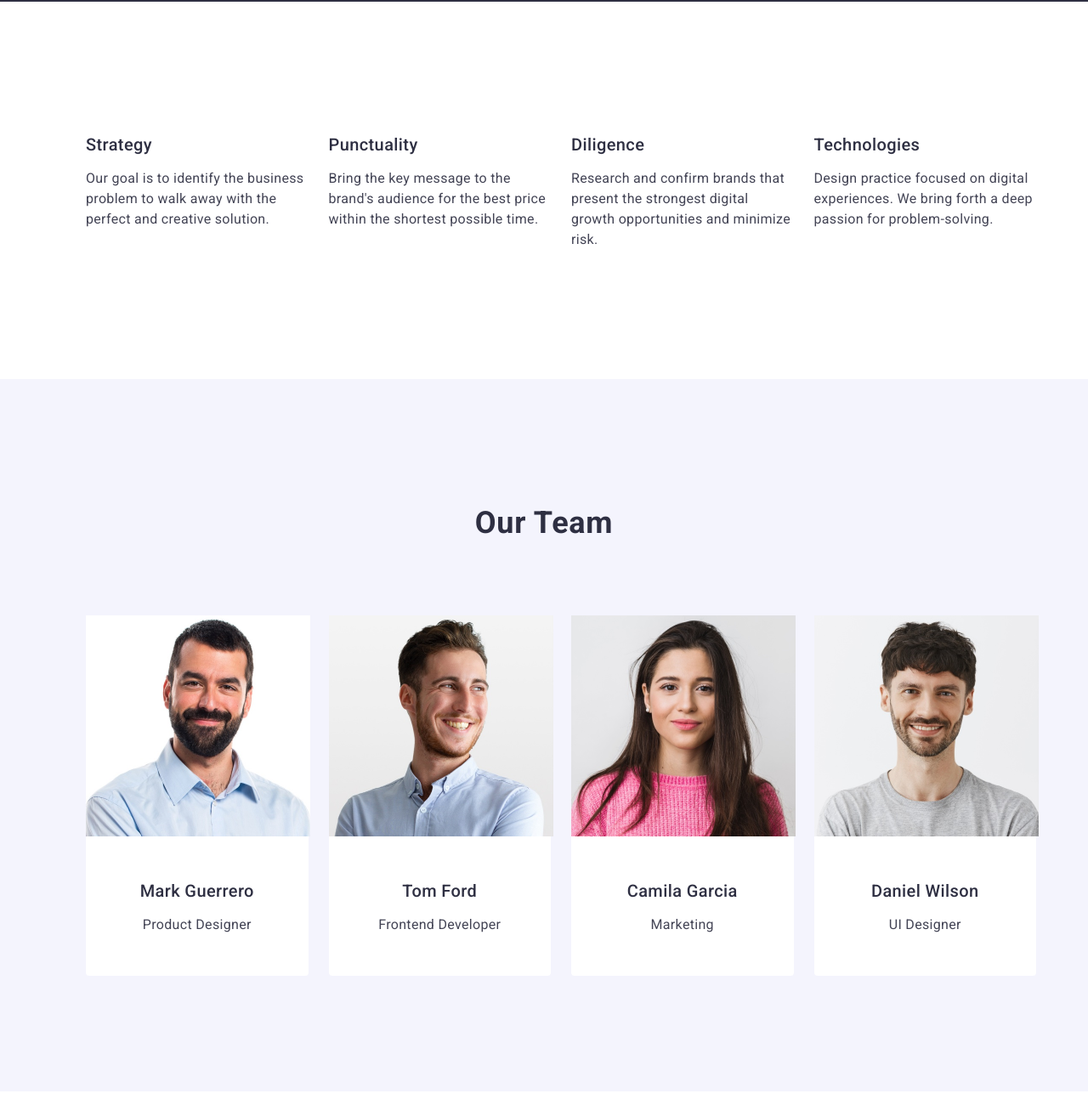
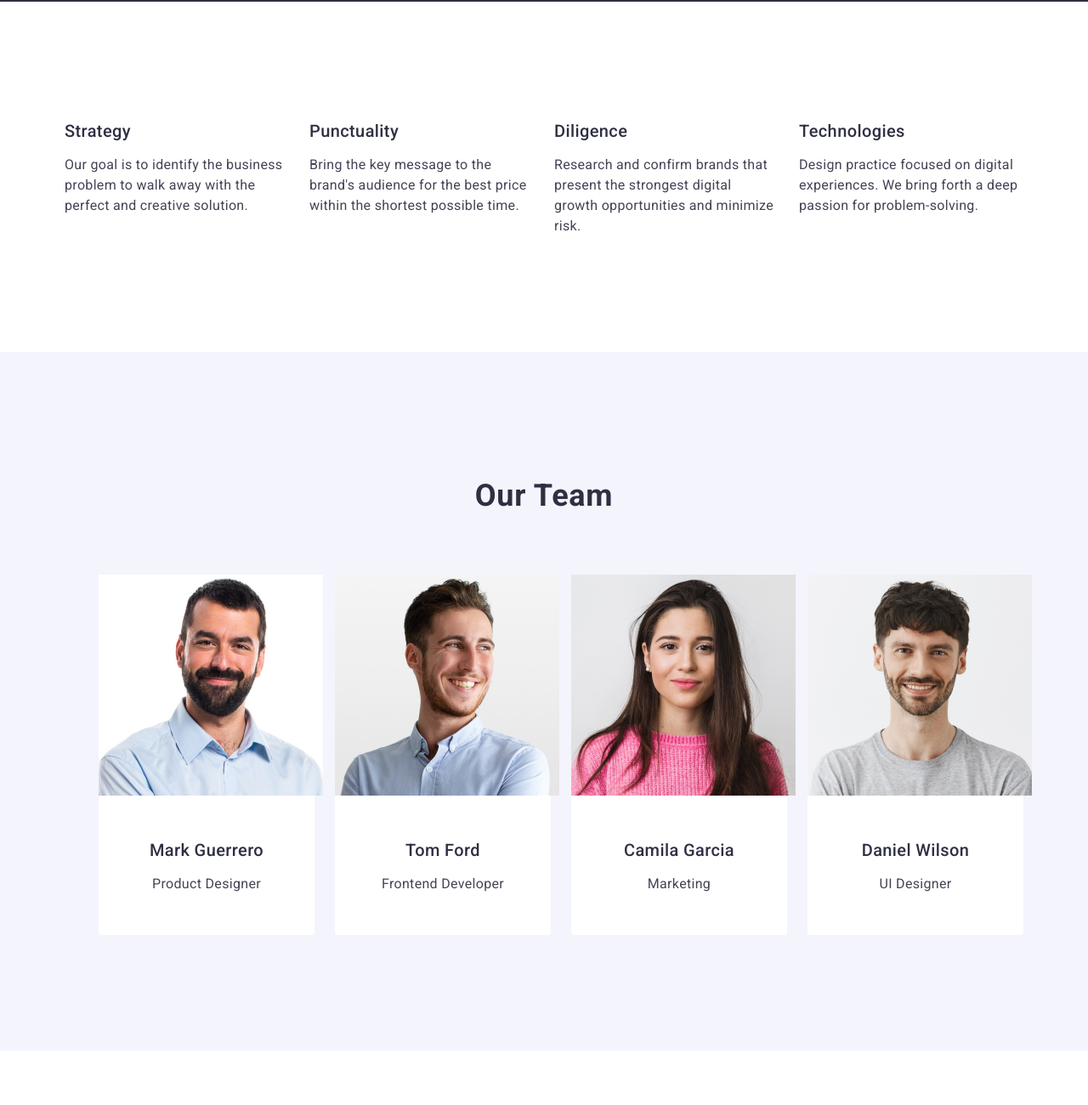
Before and after one commit to andrei-81/goit-markup-hw-03, a plain HTML site: page index.html in a window 1280 px wide. Shown: the part 700-2000 px from the top of the page at 85% size. Drawn offline with nearby package versions, Linux system fonts and the light colour scheme.

Commit message:
one more fix

```diff
--- a/css/styles.css
+++ b/css/styles.css
@@ -15,14 +15,14 @@ img {
 }
 
 .container {
+    width: 1158px;
+    margin: 0 auto;
+    padding: 0 15px;
+}
+
+.header-container{
     display: flex;
     flex-direction: column;
-    width: 1158px;
-    margin: 0 auto
-}
-
-
-.header-container{
     flex-direction: row;
     justify-content: space-between;
     padding: 0 15px;
@@ -98,8 +98,6 @@ img {
     display: flex;
     flex-direction: row;
     font-style: normal;
-    /* margin-right: 156px; */
-
 }
 
 .header-nav-addr{
@@ -205,6 +203,8 @@ img {
 }
 
 .about-us-list{
+    margin: 0;
+    padding: 0;
     display: flex;
     flex-direction: row;
     gap: 24px;
@@ -258,6 +258,7 @@ img {
     width: calc((100% - 72px) / 4);
 }
 
+
 .team-list {
     display: flex;
     flex-direction: row;
@@ -266,7 +267,10 @@ img {
     text-align: center;
 }
 
+
 .team-card {
+    display: flex;
+    flex-direction: column;
     background-color: #FFFFFF;
     text-align: center;
     width: calc((100% - 72px) / 4);
```
